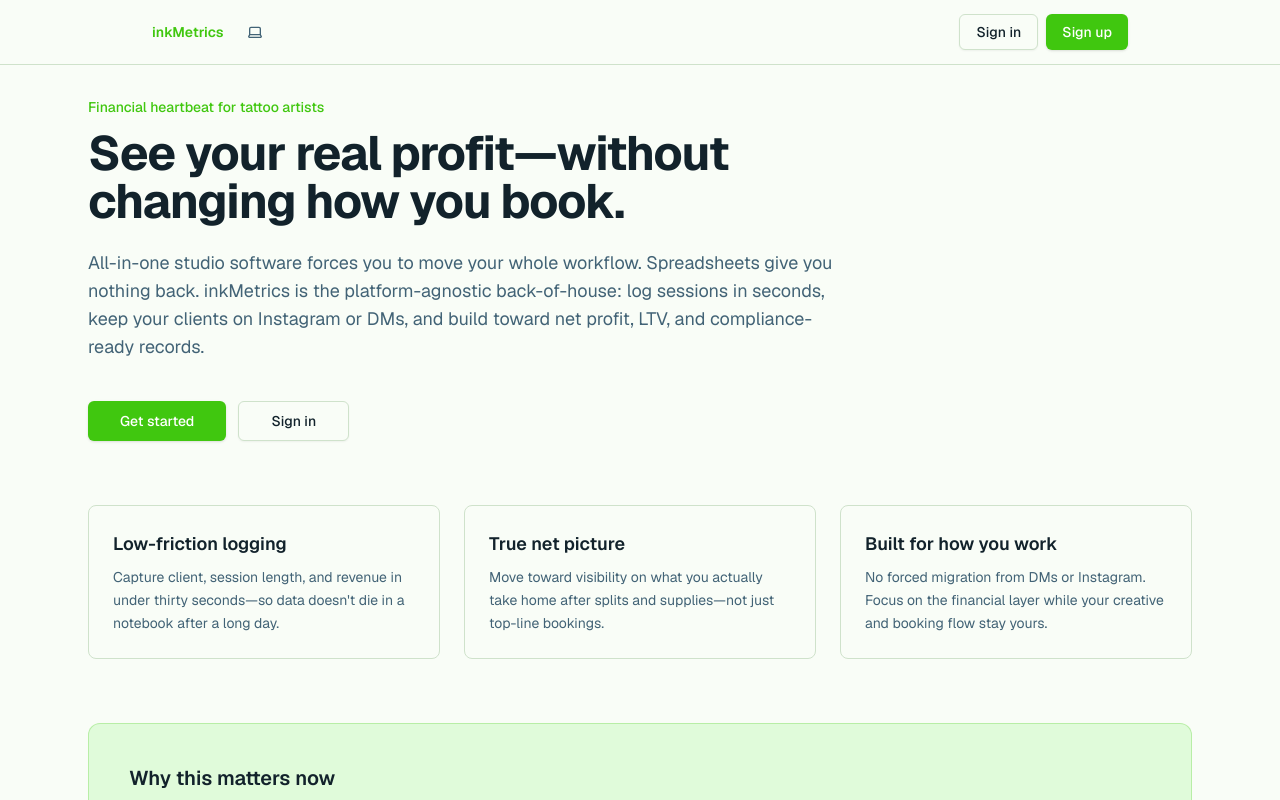
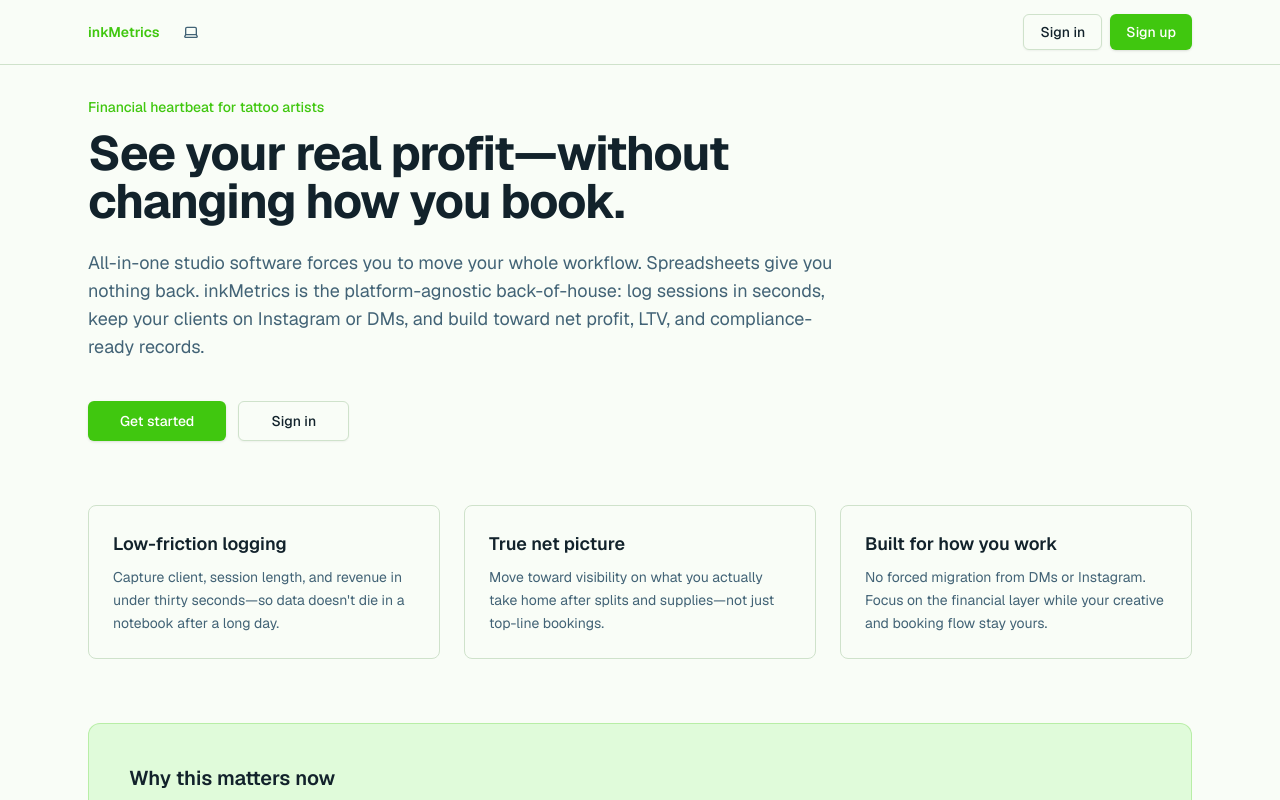
Before and after one commit to kianacox/ink_metrics, a Next.js app: page / in a window 1280 px wide. Shown: the top 800 px of the page. Built offline with nearby package versions, Linux system fonts and the light colour scheme; no server answers.

Commit message:
fix(nav): align site header container width with content grid
Change max-w-5xl to max-w-6xl in SiteHeader to match the AppChrome
content wrapper, aligning the logo with the left edge of the sidebar nav
on desktop viewports.

Co-Authored-By: Claude Sonnet 4.6 <noreply@anthropic.com>

```diff
--- a/components/shared/site-header.tsx
+++ b/components/shared/site-header.tsx
@@ -7,7 +7,7 @@ import { ThemeSwitcher } from "./theme-switcher";
 export function SiteHeader() {
   return (
     <header className="flex w-full justify-center border-b border-border bg-background pt-[env(safe-area-inset-top)]">
-      <div className="flex h-14 w-full max-w-5xl items-center justify-between gap-3 px-4 py-2 text-sm sm:h-16 sm:px-6">
+      <div className="flex h-14 w-full max-w-6xl items-center justify-between gap-3 px-4 py-2 text-sm sm:h-16 sm:px-6">
         <div className="flex min-w-0 shrink-0 items-center gap-2 font-semibold sm:gap-3">
           <Link
             href="/"
```
